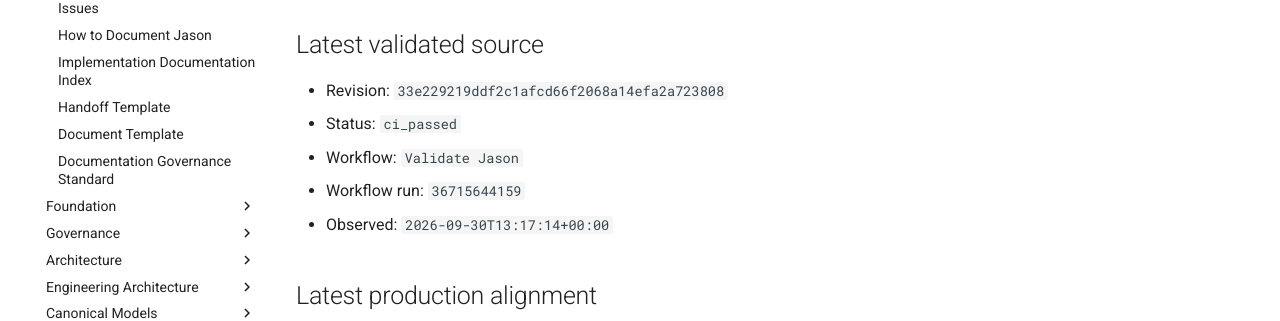
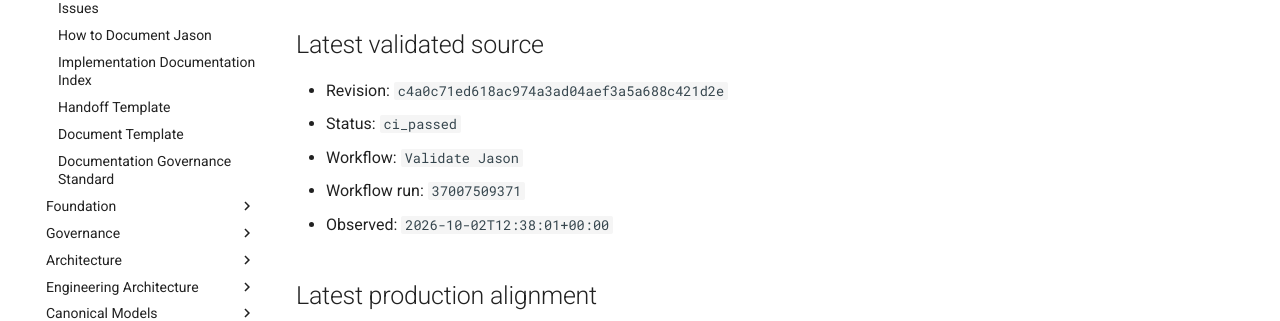
Before and after one commit to al-teamaot-com/jason, an MkDocs documentation site: the page built from docs/control/AUTOMATED-CHANGE-STATE.md, in a window 1280 px wide and 1163 px high. Shown: the part 337-658 px from the top of the window. Built offline with MkDocs 1.6.1 and Material for MkDocs 9.7.7, drawn with Linux system fonts in a browser that asks for light colours; comment, search, counter and statistics services are not loaded.

Commit message:
Reconcile automated documentation state for c4a0c71ed618

```diff
--- a/docs/control/AUTOMATED-CHANGE-STATE.md
+++ b/docs/control/AUTOMATED-CHANGE-STATE.md
@@ -8,11 +8,11 @@
 
 ## Latest validated source
 
-- Revision: `33e229219ddf2c1afcd66f2068a14efa2a723808`
+- Revision: `c4a0c71ed618ac974a3ad04aef3a5a688c421d2e`
 - Status: `ci_passed`
 - Workflow: `Validate Jason`
-- Workflow run: `36715644159`
-- Observed: `2026-09-30T13:17:14+00:00`
+- Workflow run: `37007509371`
+- Observed: `2026-10-02T12:38:01+00:00`
 
 ## Latest production alignment
 
```
Also changed, not shown: docs/control/AUTOMATED-CHANGE-STATE.json (+4 -4 lines).
